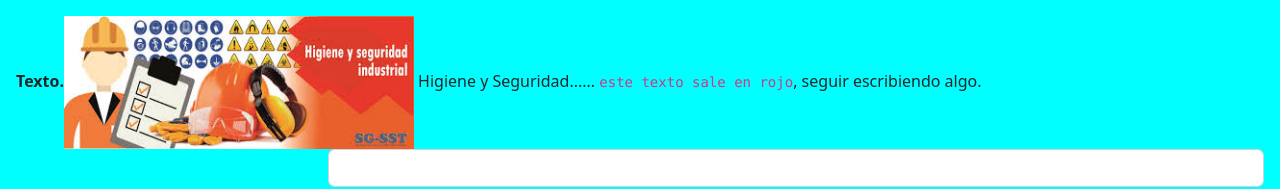
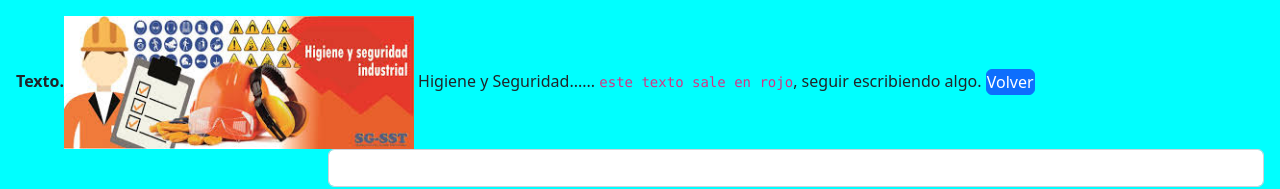
Before and after one commit to trubiano59/PorfolioNuevo1, an Angular app: page /dashboard in a window 1280 px wide. Shown: the part 8654-8843 px from the top of the page. Built offline with nearby package versions, Linux system fonts and the light colour scheme.

Commit message:
Arregloboton volver en el main

```diff
--- a/src/app/main/main.component.html
+++ b/src/app/main/main.component.html
@@ -8,7 +8,7 @@
           <h4>Ejemplo de texto</h4>
           <p>Imagen de Higiene y Seguridad</p>
           <strong>Texto.</strong> <img src="assets/img/HyS.jpg"width="350" px> Higiene y Seguridad...... <code> este texto sale en rojo</code>, seguir escribiendo algo.
-          <!--<a class="btn btn-primary" href="/index.html" role="button">Volver</a>-->
+          <a class="btn btn-primary" href="/index.html" role="button">Volver</a>
           <form>
             <div class="form-group row">
               <label for="usuario" class="col-lg-3 col-form-label"></label>
```
